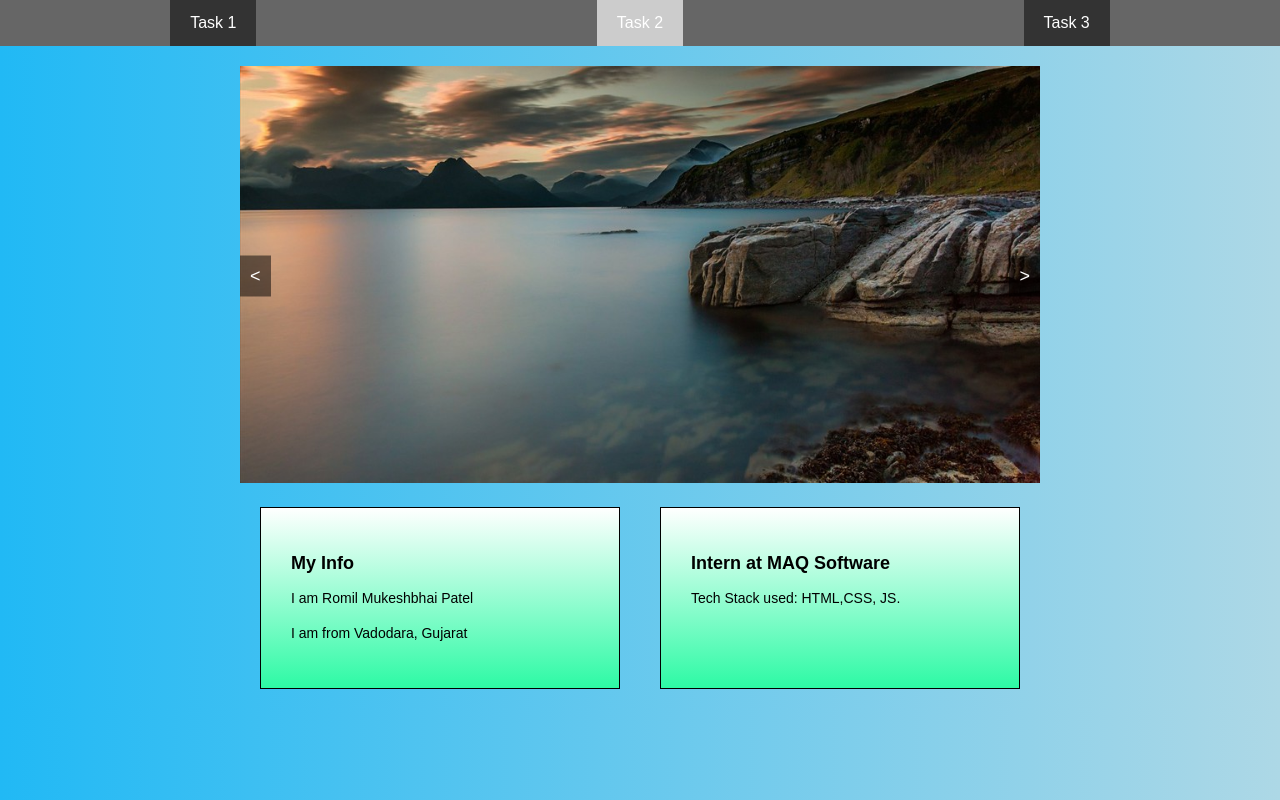
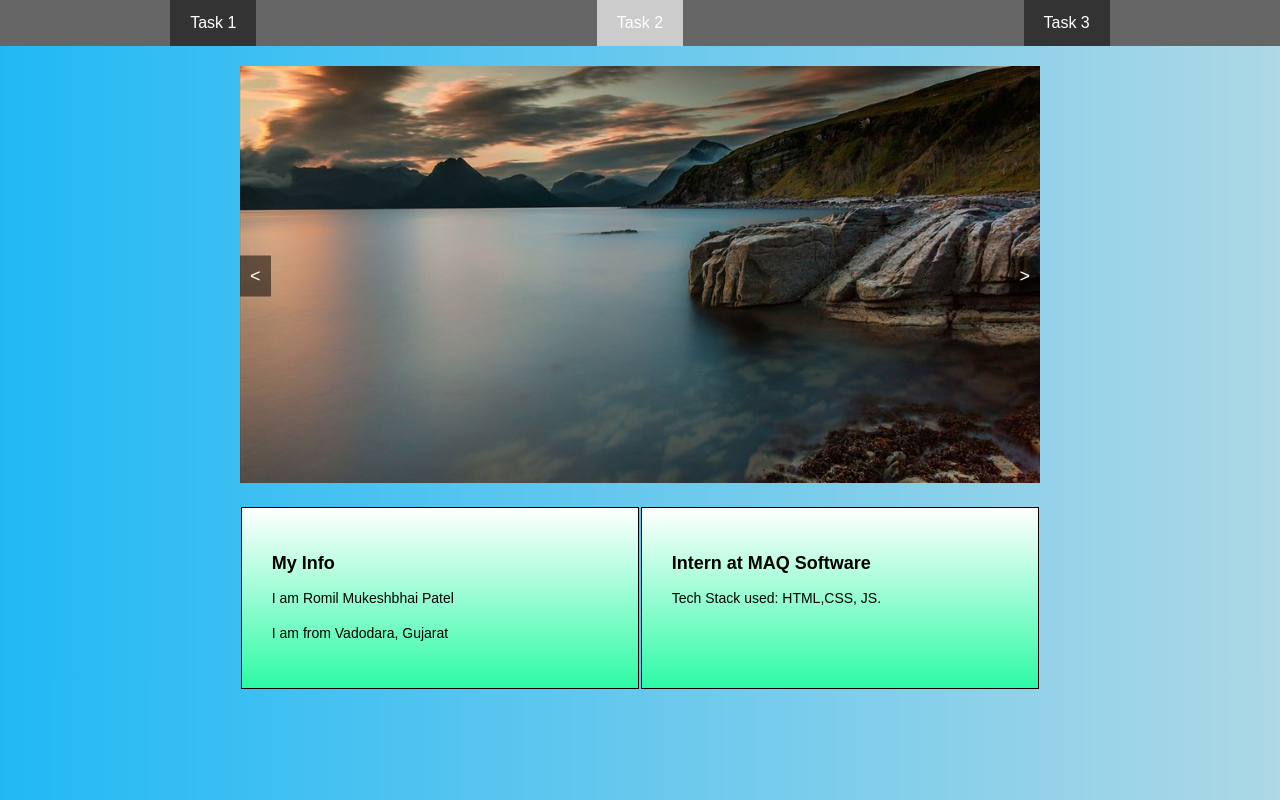
Before and after one commit to romilpatel27/web-app-, a website: page task1.html in a window 1280 px wide. Drawn offline with Linux system fonts and the light colour scheme.

Commit message:
third commit

```diff
--- a/styles.css
+++ b/styles.css
@@ -57,7 +57,7 @@ body {
 }
 
 .personal-info-box {
-  width: 45%; /* Adjust the width as needed */
+  width: 49.8%; /* Adjust the width as needed */
   max-width: 600px;
   background: linear-gradient(to bottom, white, rgb(45, 250, 165)); /* Add gradient background */
 
@@ -65,7 +65,7 @@ body {
   border: 1px solid #000000;
   padding: 30px;
   box-sizing: border-box; /* Ensure padding is included in the width */
-  margin-bottom: 20px; /* Add margin between boxes */
+  margin-bottom: -10px; /* Add margin between boxes */
 }
 
 .personal-info-box h2 {
```
